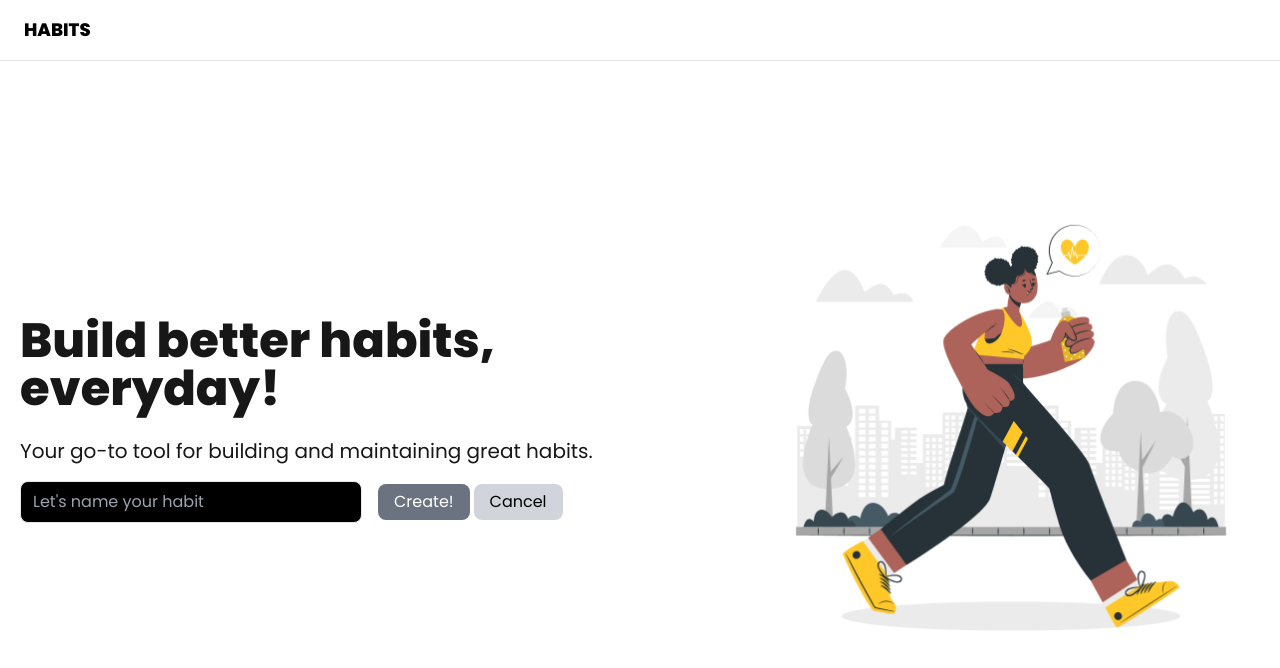
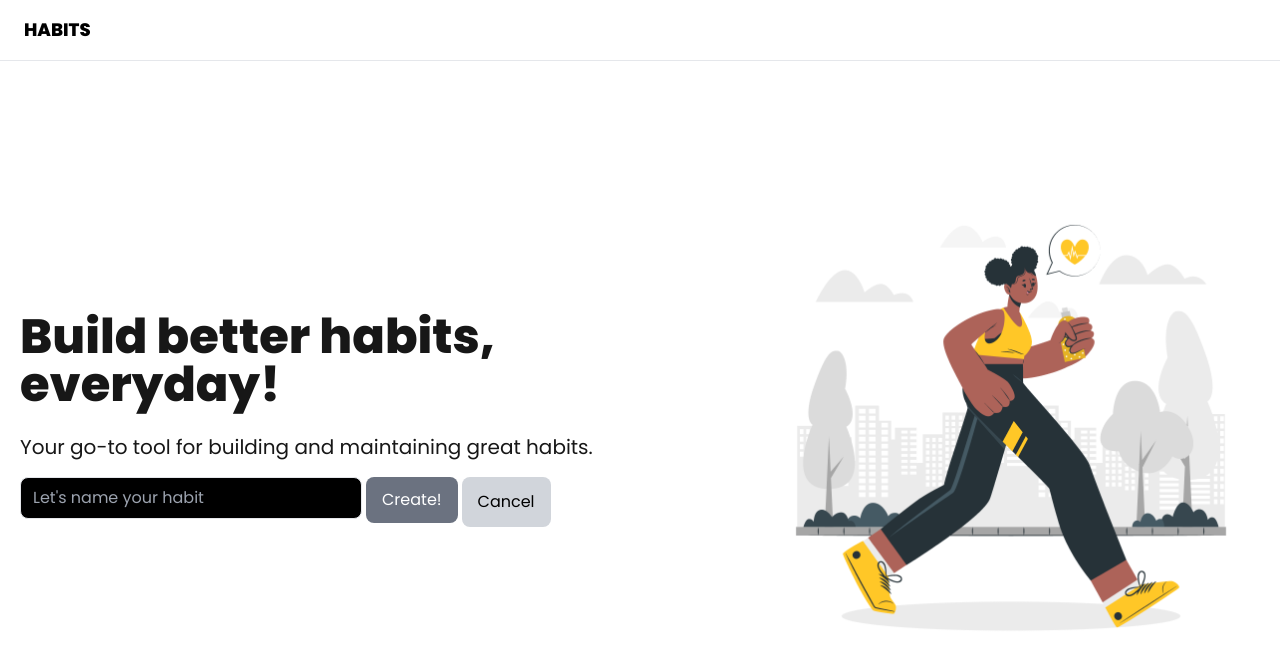
Before and after one commit to gyimadu/habit-tracker, a Next.js app: page / in a window 1280 px wide. Both pictures are taken after a click on the button "+ Create Habit". Shown: the top 668 px of the page. Built offline with nearby package versions, Linux system fonts and the light colour scheme.

Commit message:
changed orientation of 'create' and 'cancel' buttons

```diff
--- a/src/app/page.tsx
+++ b/src/app/page.tsx
@@ -76,24 +76,24 @@ export default function Home() {
                 + Create Habit
               </button>
             ) : (
-              <div className="flex flex-col md:flex-row items-center">
+              <div className="flex flex-col md:flex-row items-stretch">
                 <input
                   type="text"
                   value={newHabitName}
                   onChange={(e) => setNewHabitName(e.target.value)}
                   placeholder="Let's name your habit"
-                  className="w-150 px-3 py-2 border rounded-lg text-white bg-black focus:outline-none"
+                  className="w-auto px-3 py-2 mb-2 border rounded-lg text-white bg-black focus:outline-none"
                   onKeyDown={(e) => e.key === 'Enter' && addHabit()}
                 />
                 <button
                   onClick={addHabit}
-                  className="bg-gray-500 text-white ml-4 px-4 py-1.5 rounded-lg hover:bg-blue-800"
+                  className="bg-gray-500 w-auto mb-1 text-white ml-1 px-4 py-1.5 rounded-lg hover:bg-blue-800"
                 >
                   Create!
                 </button>
                 <button
                   onClick={() => setIsAddingHabit(false)}
-                  className="bg-gray-300 text-black ml-1 px-4 py-1.5 rounded-lg hover:bg-gray-400"
+                  className="bg-gray-300 w-auto text-black ml-1 px-4 py-1.5 rounded-lg hover:bg-gray-400"
                 >
                   Cancel
                 </button>
```
